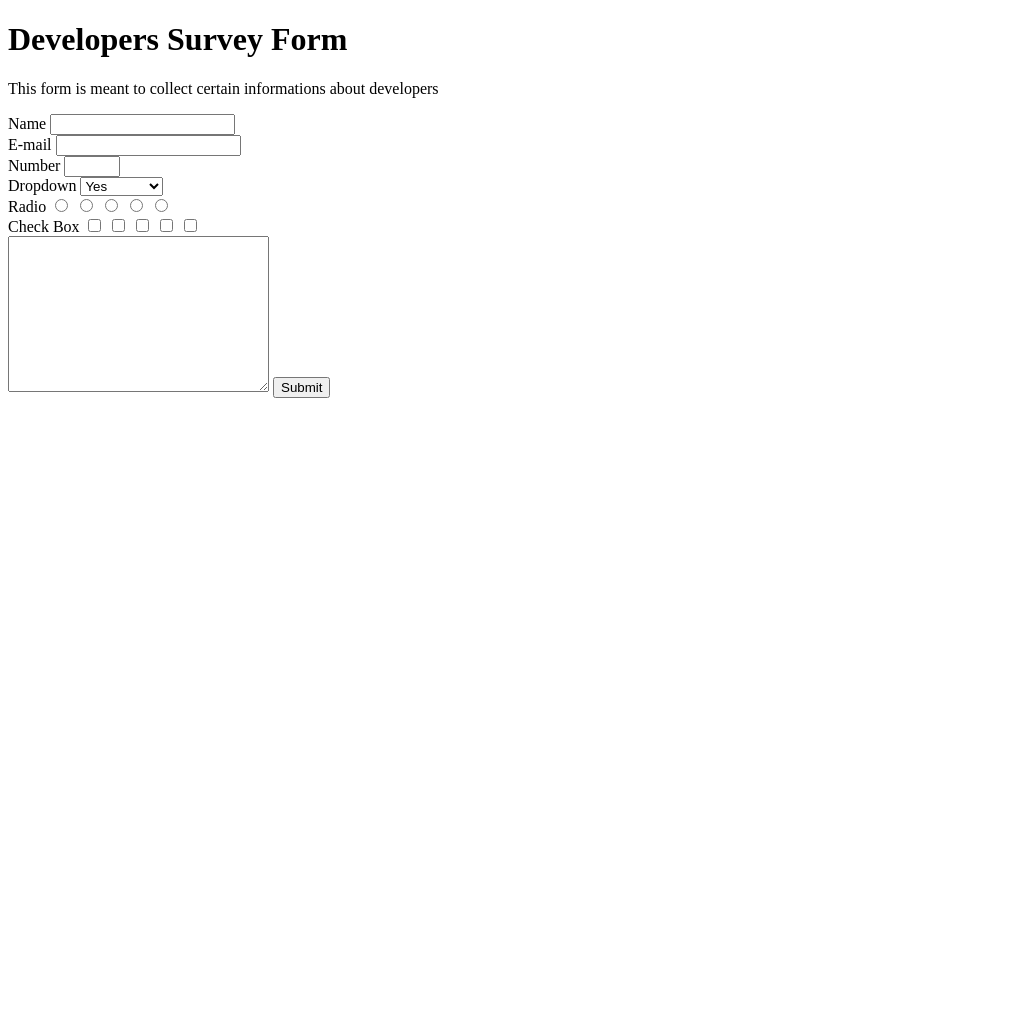
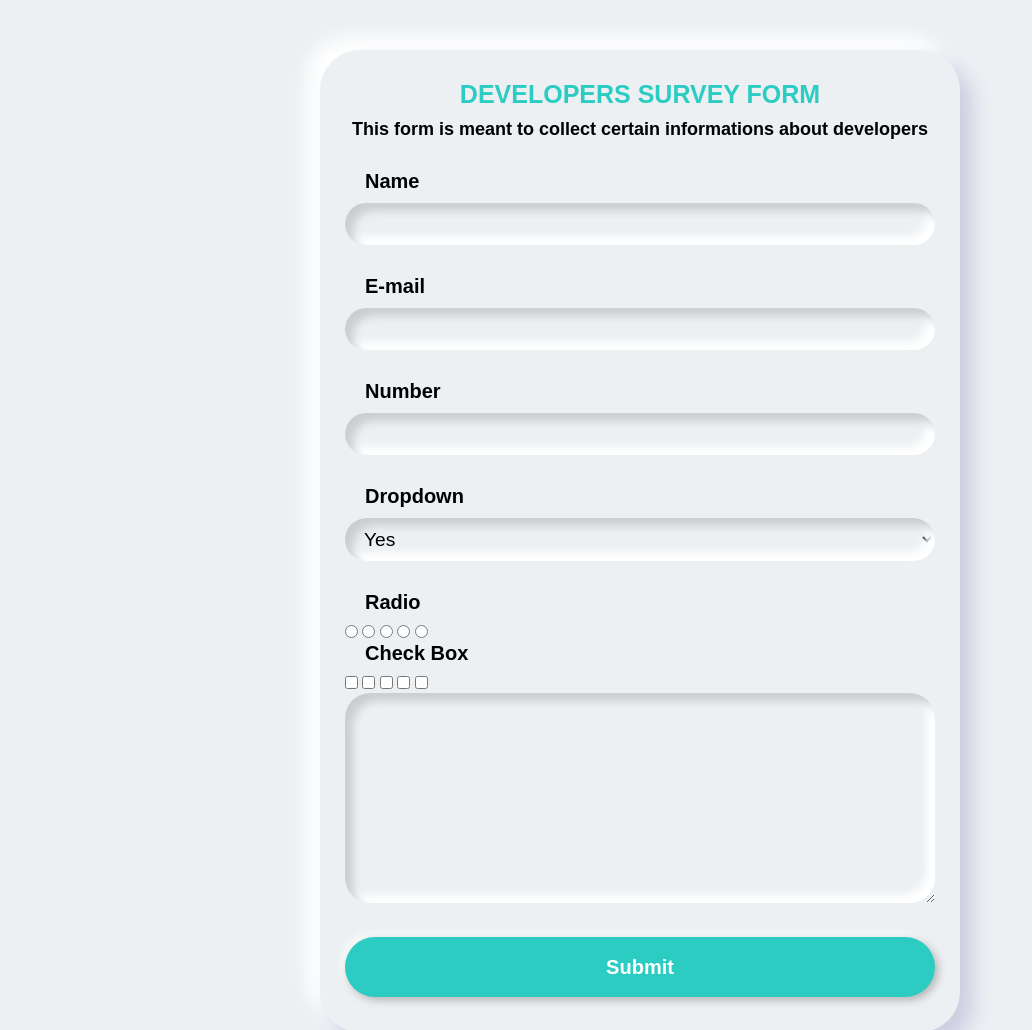
Before and after one commit to Hack-Light/freecodecampSurveyForm, a plain HTML site: page index.html in a window 1280 px wide. Shown: the top 1030 px of the page, without its empty margins (0-1032 px from the left). Before the commit the page ends 800 px from the top, so only its background shows below. Drawn offline with Linux system fonts and the light colour scheme.

Commit message:
The design is almost ready. just the radios and checkboxes

```diff
--- a/index.html
+++ b/index.html
@@ -1,28 +1,37 @@
 <!DOCTYPE html>
+
 <html lang="en">
   <head>
     <meta charset="UTF-8" />
     <meta name="viewport" content="width=device-width, initial-scale=1.0" />
+    <link rel="stylesheet" href="style.css" />
     <title>FreeCodeCamp Survey Form</title>
   </head>
+
   <body>
-    <h1 id="title">Developers Survey Form</h1>
+    <div class="container">
+      <h1 id="title">DEVELOPERS SURVEY FORM</h1>
+
       <p id="description">
         This form is meant to collect certain informations about developers
       </p>
+
       <form action="" id="survey-form">
         <div class="form-control">
           <label for="name">Name</label>
           <input type="text" id="name" required />
         </div>
+
         <div class="form-control">
           <label for="email">E-mail</label>
           <input type="email" id="email" required />
         </div>
+
         <div class="form-control">
           <label for="Number">Number</label>
           <input type="number" id="number" required min="10" max="15" />
         </div>
+
         <div class="form-control">
           <label for="dropdown">Dropdown</label>
           <select name="dropdown" id="dropdown">
@@ -36,12 +45,13 @@
 
         <div class="form-control">
           <label for="radios">Radio</label>
-        <input type="radio" name="radios" id="radio" />
-        <input type="radio" name="radios" id="radio" />
-        <input type="radio" name="radios" id="radio" />
-        <input type="radio" name="radios" id="radio" />
-        <input type="radio" name="radios" id="radio" />
+          <input type="radio" value="No" name="radios" id="radio" />
+          <input type="radio" value="No" name="radios" id="radio" />
+          <input type="radio" value="No" name="radios" id="radio" />
+          <input type="radio" value="No" name="radios" id="radio" />
+          <input type="radio" value="No" name="radios" id="radio" />
         </div>
+
         <div class="form-control">
           <label for="radios">Check Box</label>
           <input type="checkbox" name="checkboxs" id="checkbox" />
@@ -50,10 +60,13 @@
           <input type="checkbox" name="checkboxs" id="checkbox" />
           <input type="checkbox" name="checkboxs" id="checkbox" />
         </div>
-
+        <div class="form-control">
           <textarea name="textbox" id="textbox" cols="30" rows="10"></textarea>
-
+        </div>
+        <div class="form-control">
           <button id="submit">Submit</button>
+        </div>
       </form>
+    </div>
   </body>
 </html>
--- a/style.css
+++ b/style.css
@@ -0,0 +1,114 @@
+* {
+  padding: 0px;
+  margin: 0px;
+  box-sizing: border-box;
+}
+
+body {
+  background: #ecf0f3;
+  font-family: Arial, Helvetica, sans-serif;
+}
+
+.container {
+  width: 50%;
+  /* height: 70vh; */
+  border-radius: 40px;
+  margin: 50px auto;
+  background: #ecf0f3;
+  display: flex;
+  align-items: center;
+  justify-content: center;
+  flex-direction: column;
+  box-shadow: 13px 13px 20px #cecde1, -13px -13px 20px #fff;
+
+  overflow: hidden;
+}
+
+#title {
+  text-align: center;
+  font-size: 25px;
+  padding-top: 30px;
+  color: #2cccc3;
+}
+
+#description {
+  text-align: center;
+  font-size: 18px;
+  font-weight: bold;
+  padding-top: 10px;
+}
+
+#survey-form {
+  width: 100%;
+  padding: 30px 5px 5px 5px;
+  align-self: center;
+}
+
+.form-control {
+  padding: 0 20px;
+}
+.form-control input,
+#textbox,
+#dropdown {
+  border: none;
+  outline: none;
+  background: none;
+  padding: 10px 10px 10px 15px;
+  font-size: 1.2em;
+}
+
+label {
+  display: block;
+  font-size: 20px;
+  font-weight: bold;
+  margin-bottom: 10px;
+  margin-left: 20px;
+}
+
+#name,
+#email,
+#number,
+#textbox,
+#dropdown {
+  box-shadow: inset 8px 8px 8px #cbced1, inset -8px -8px 8px #ffffff;
+  border-radius: 25px;
+  margin-bottom: 30px;
+  width: 100%;
+}
+
+#dropdown {
+  padding-right: 20px;
+}
+
+#textbox {
+  padding-top: 20px;
+  padding-right: 20px;
+  padding-left: 20px;
+  font-size: 1.2em;
+  font-weight: bold;
+}
+
+#submit {
+  outline: none;
+  border: none;
+  width: 100%;
+  height: 60px;
+  padding: 15px 0;
+  background-color: #2cccc3;
+  text-align: center;
+  margin: 0px auto 30px auto;
+  border-radius: 45px;
+  color: #ffffff;
+  font-size: 20px;
+  font-weight: 700;
+  cursor: pointer;
+  box-shadow: 3px 3px 8px #b1b1b1, -3px -3px 8px #ffffff;
+  transition: 0.5s;
+}
+
+#submit:hover {
+  background-color: #2fdbb6;
+}
+#submit:active {
+  background-color: #2fdbb6;
+}
```
Lines whose indentation alone changed are shown as unchanged.
